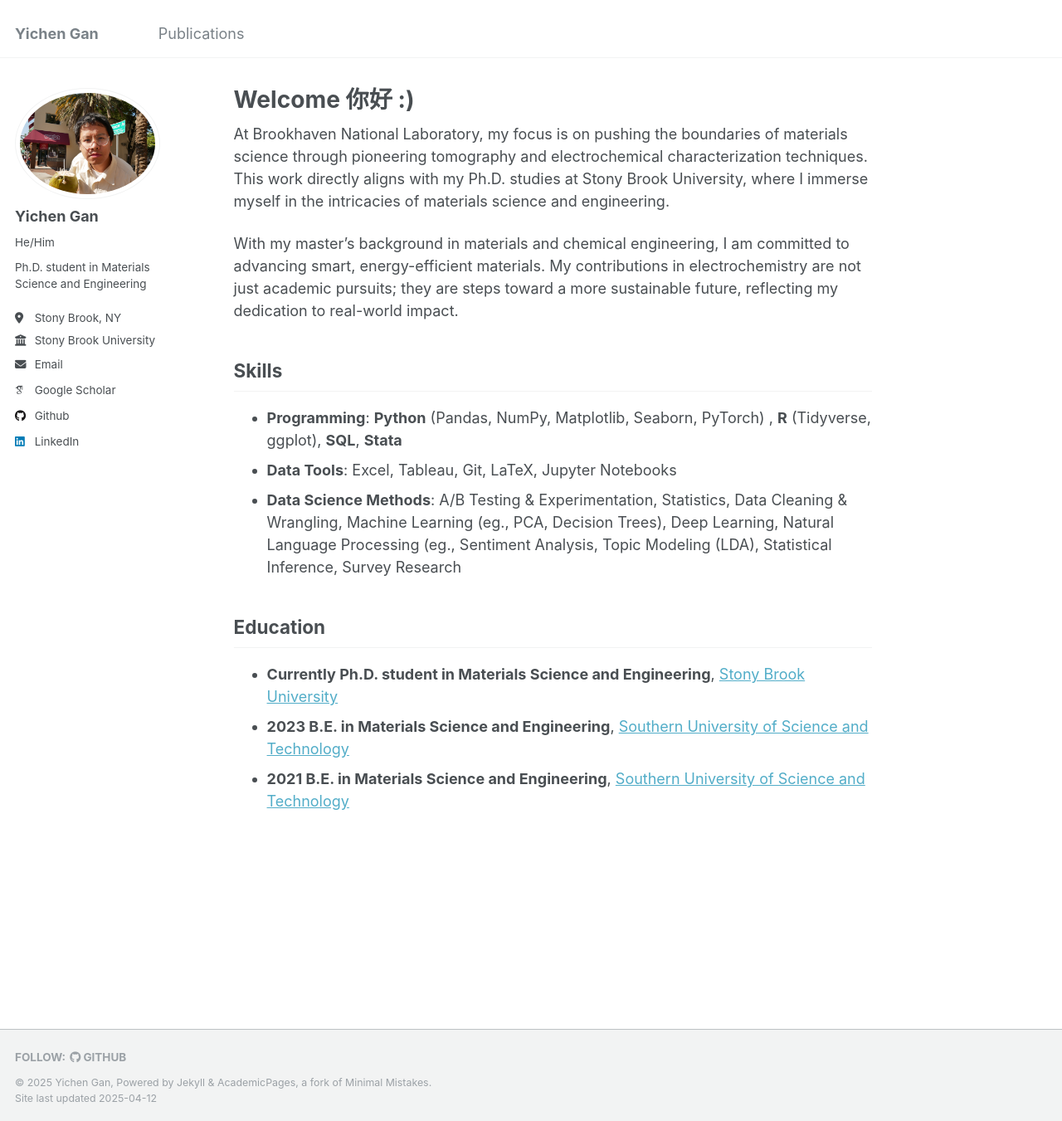
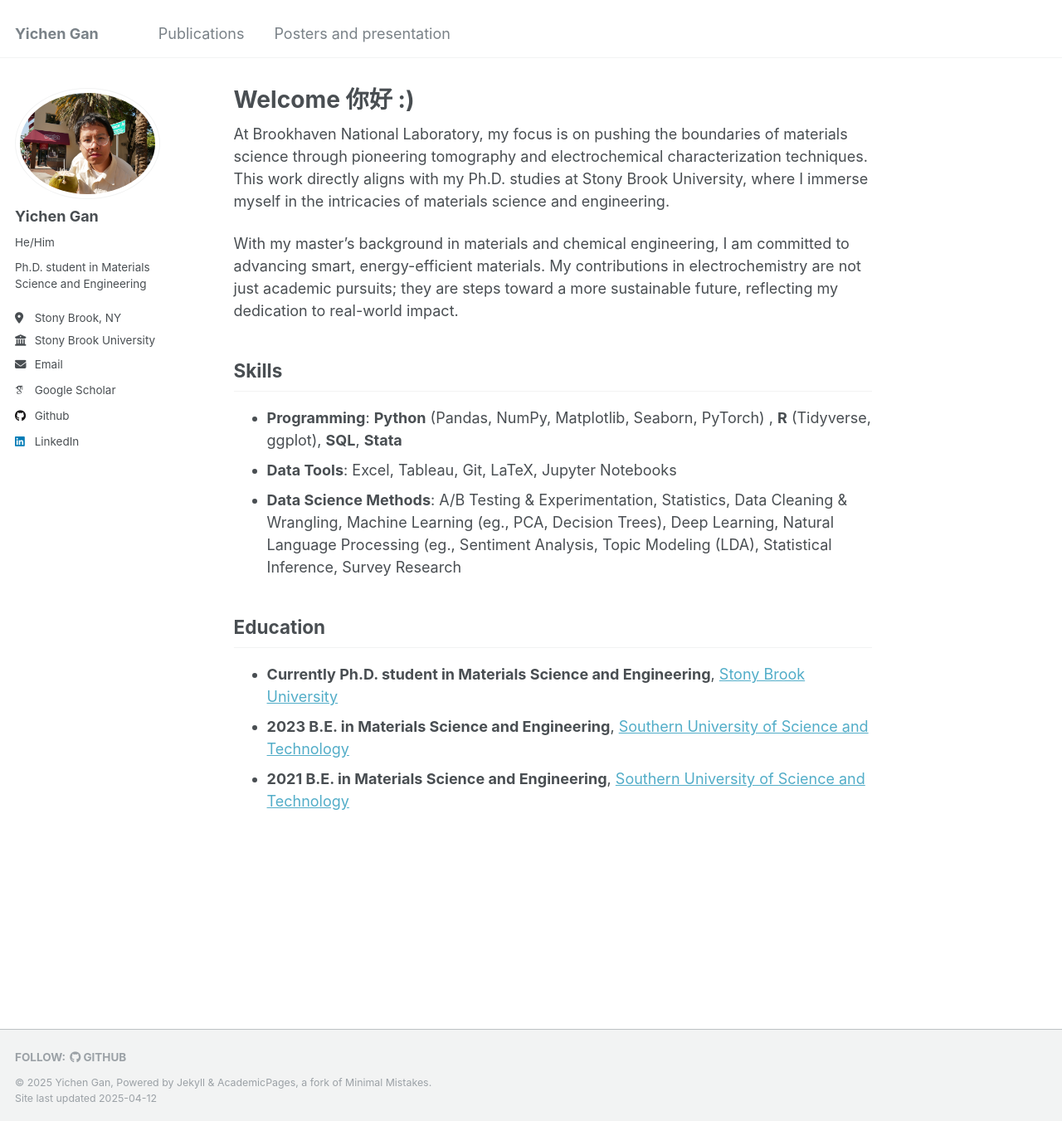
Before and after one commit to YichenGan/yichengan.github.io, a Jekyll site: the page built from _pages/about.md, in a window 1280 px wide and 1351 px high. Shown: the whole window at 83% size. Built offline with Jekyll 4.4.1, drawn with Linux system fonts in a browser that asks for light colours; some web fonts are replaced.

Commit message:
Update navigation.yml

```diff
--- a/_data/navigation.yml
+++ b/_data/navigation.yml
@@ -9,3 +9,6 @@ main:
 
   - title: "Publications"
     url: /publications/
+
+  - title: "Posters and presentation"
+    url: /conferences/
```
